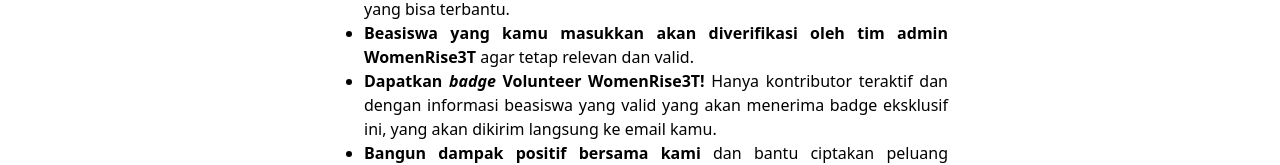
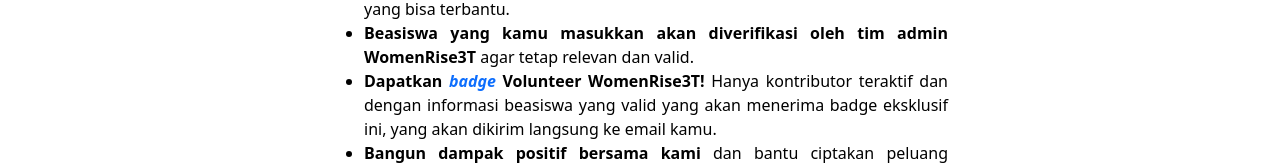
Before and after one commit to Susi-Pudjiastuti/WomenRise3T, a React (Vite) app: page /scholarships/add in a window 1280 px wide. Shown: the part 376-541 px from the top of the page. Built offline with nearby package versions, Linux system fonts and the light colour scheme; a web font is replaced by a local one.

Commit message:
add badge link

```diff
--- a/src/Components/Landing/FAQ.jsx
+++ b/src/Components/Landing/FAQ.jsx
@@ -59,7 +59,7 @@
                         <Accordion.Item eventKey="6">
                             <Accordion.Header>Apa benefit menjadi mentor?</Accordion.Header>
                             <Accordion.Body>
-                Menjadi mentor di WomenRise3T memberikan berbagai manfaat, termasuk peluang untuk networking, mendapatkan badge sebagai bukti volunteer yang dapat dimasukkan dalam portofolio, serta meningkatkan kredibilitas dan personal branding yang bermanfaat untuk pengembangan karier. Selain itu, mentor berkesempatan menjadi speaker dalam webinar, yang dapat meningkatkan keterampilan komunikasi dan kepemimpinan. Mentor juga akan merasa puas dan bangga karena telah memberikan dampak positif pada pendidikan, serta memperoleh perspektif baru dari membimbing perempuan di wilayah 3T, yang memperkaya rasa empati mereka.
+                                Menjadi mentor di WomenRise3T memberikan berbagai manfaat, termasuk peluang untuk networking, mendapatkan <a href='https://credsverse.com/credentials/28eaca72-cda8-4a35-83e1-13900ec6b7e6' target='_blank'>badge</a> sebagai bukti volunteer yang dapat dimasukkan dalam portofolio, serta meningkatkan kredibilitas dan personal branding yang bermanfaat untuk pengembangan karier. Selain itu, mentor berkesempatan menjadi speaker dalam webinar, yang dapat meningkatkan keterampilan komunikasi dan kepemimpinan. Mentor juga akan merasa puas dan bangga karena telah memberikan dampak positif pada pendidikan, serta memperoleh perspektif baru dari membimbing perempuan di wilayah 3T, yang memperkaya rasa empati mereka.
                             </Accordion.Body>
                         </Accordion.Item>
                     </Accordion>
--- a/src/Components/Scholarship/IntroAdd.jsx
+++ b/src/Components/Scholarship/IntroAdd.jsx
@@ -7,7 +7,7 @@
         <li><strong>Jadilah bagian dari perubahan dengan menjadi <em>Volunteer</em> WomenRise3T!</strong> Tambahkan informasi beasiswa yang valid untuk membantu lebih banyak perempuan mendapatkan kesempatan pendidikan.</li>
         <li><strong>Tambahkan informasi beasiswa sebanyak-banyaknya.</strong> Semakin banyak informasi beasiswa yang kamu tambahkan, semakin banyak pula perempuan yang bisa terbantu.</li>
         <li><strong>Beasiswa yang kamu masukkan akan diverifikasi oleh tim admin WomenRise3T</strong> agar tetap relevan dan valid.</li>
-        <li><strong>Dapatkan <em>badge</em> Volunteer WomenRise3T!</strong> Hanya kontributor teraktif dan dengan informasi beasiswa yang valid yang akan menerima badge eksklusif ini, yang akan dikirim langsung ke email kamu.</li>
+        <li><strong>Dapatkan <a href="https://credsverse.com/credentials/a53cd014-68f2-43c6-a4fa-415f31c90e9b?recipient=true" target="_blank"><em>badge</em></a> Volunteer WomenRise3T!</strong> Hanya kontributor teraktif dan dengan informasi beasiswa yang valid yang akan menerima badge eksklusif ini, yang akan dikirim langsung ke email kamu.</li>
         <li><strong>Bangun dampak positif bersama kami</strong> dan bantu ciptakan peluang pendidikan lebih luas untuk perempuan di wilayah 3T!</li>
       </ul>
     </div>
```
Lines whose indentation alone changed are shown as unchanged.
